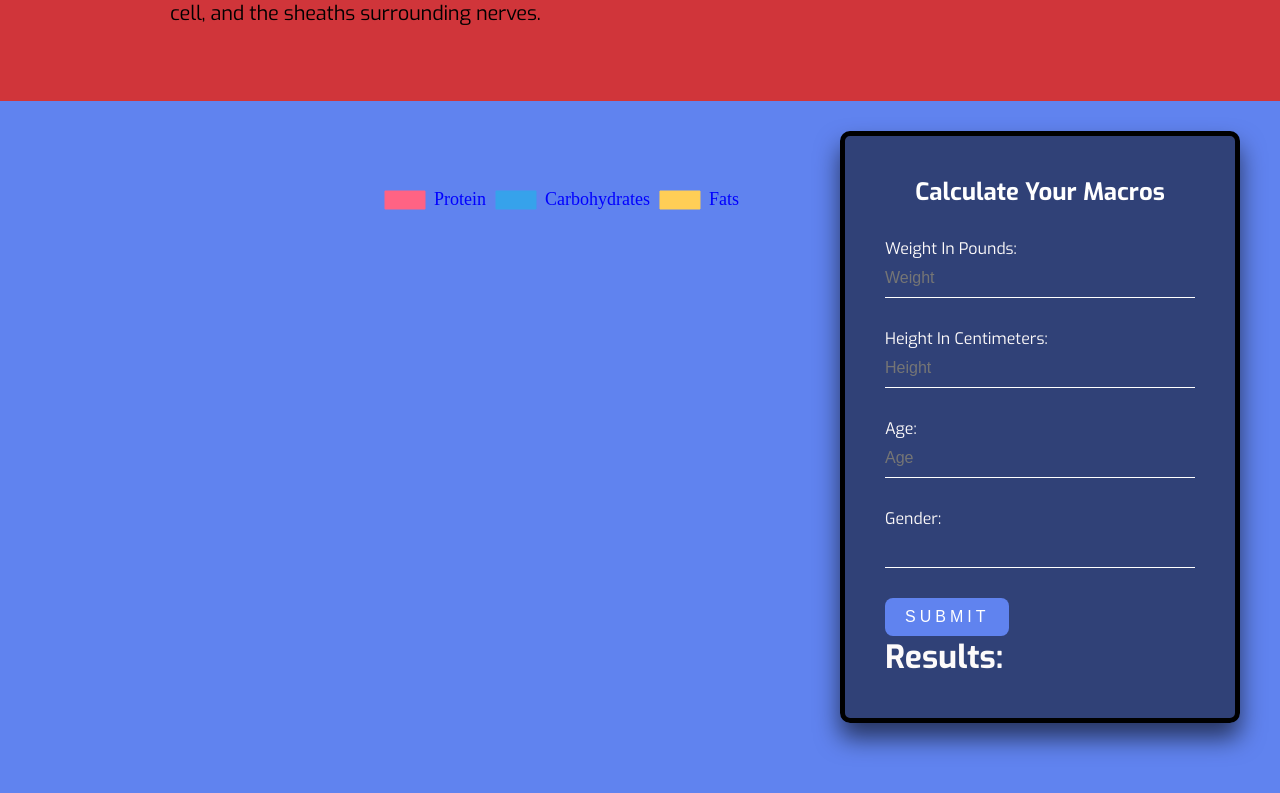
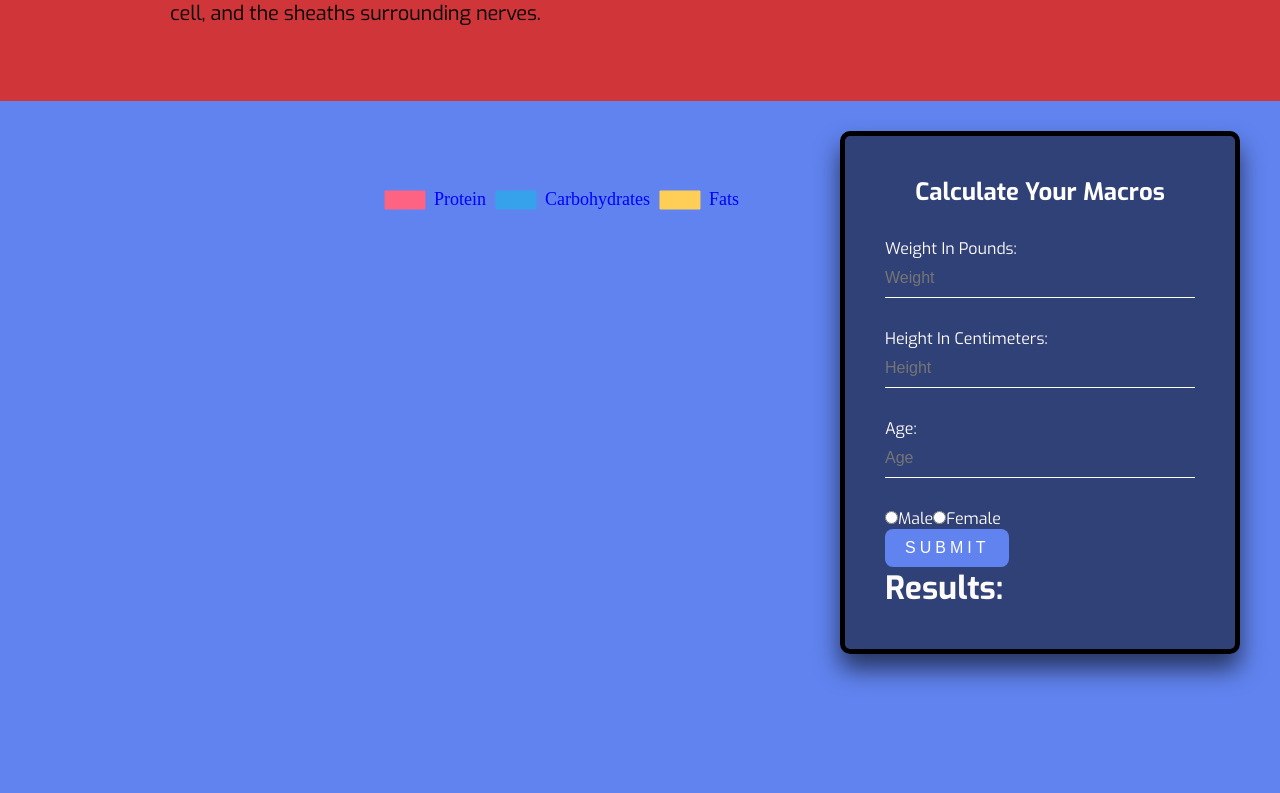
Before and after one commit to darianthao/ibulky, a React (Create React App) app: page / in a window 1280 px wide. Shown: the part 2384-3177 px from the top of the page. Built offline with nearby package versions, Linux system fonts and the light colour scheme.

Commit message:
added selectors radio buttons to gender and turned off redraw

```diff
--- a/src/components/Calculator/GraphSection/Graph.js
+++ b/src/components/Calculator/GraphSection/Graph.js
@@ -37,12 +37,12 @@ function Graph(props) {
     };
 
     const redraw = {
-        boolean: true
+        boolean: false
     };
 
     return (
         <div className="graph-container">
-            <Doughnut data={data} redraw={redraw} options={{
+            <Doughnut data={data} options={{
                 plugins: {
                     legend: {
                         labels: {
--- a/src/components/Calculator/InputSection/InputSection.js
+++ b/src/components/Calculator/InputSection/InputSection.js
@@ -2,6 +2,7 @@ import './InputSection.css'
 import {fetchBMR} from '../../../fetchCalls/index'
 
 import {useState} from "react";
+
 
 function InputSection(props) {
 
@@ -84,15 +85,17 @@ function InputSection(props) {
                                     <input type="number" name="age" value={input.age} onChange={changeHandler} placeholder="Age"/>
                                 </label>
                                     </div>
-                                    <div className="entry-box">
-                                <label>
-                                    Gender:
-                                    <input type="text" name="gender" value={input.gender} onChange={changeHandler}/>
-                                </label>
+                                <div className="radio-entry-box">
+                                        <input type="radio" id="maleButton" name="gender" value="male" onChange={changeHandler}/>
+                                            <label htmlFor="maleButton">Male</label>
+                                        <input type="radio" id="femaleButton" name="gender" value="female" onChange={changeHandler}/>
+                                            <label htmlFor="femaleButton">Female</label>
                                     </div>
 
                                 <input type="submit" value="Submit" className="submit-button"/>
                             </form>
+
+
                             <p>{errorMessage}</p>
                             <div className="getBMRButton">
                                 <h1>Results:</h1>
```
